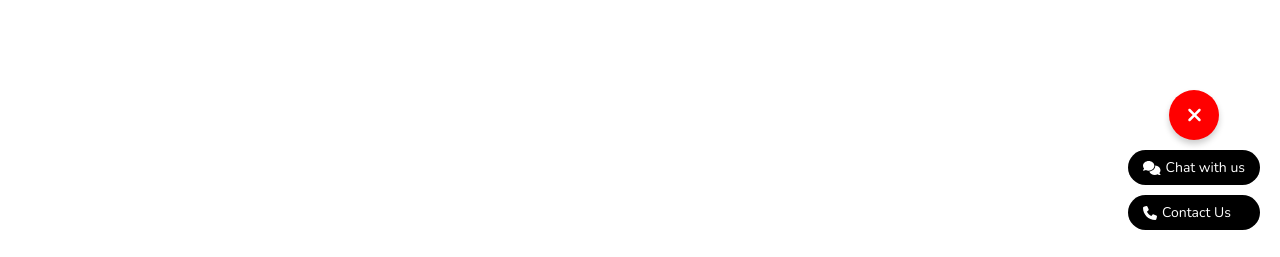
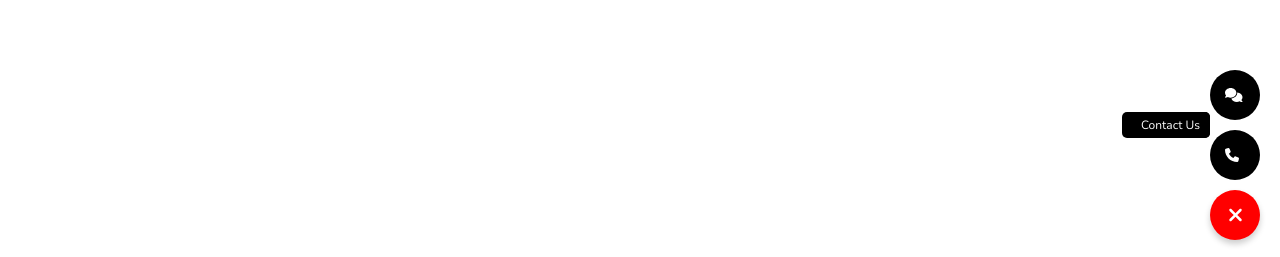
Before and after one commit to vinayakdevarebirlaopenmind/learnleaprevamp, a React (Vite) app: page /login in a window 1280 px wide. Both pictures are taken after a click on the button 1235 px from the left and 745 px from the top of the page. Shown: the part 540-797 px from the top of the page. Built offline with nearby package versions, Linux system fonts and the light colour scheme.

Commit message:
Learn leap revamp

```diff
--- a/src/components/FloatingChatbot/FloatingChatbot.css
+++ b/src/components/FloatingChatbot/FloatingChatbot.css
@@ -15,8 +15,7 @@
   border-radius: 50%;
   width: 50px;
   height: 50px;
-  margin-bottom: 10px;
-
+  margin-top: 10px;
   font-size: 20px;
   display: flex;
   align-items: center;
@@ -30,12 +29,14 @@
   background-color: darkred;
 }
 
-/* Expanding Options */
+/* Expanding Options - Fix Position */
 .floating-options {
   display: flex;
   flex-direction: column;
   gap: 10px;
-  margin-bottom: 10px;
+  position: absolute;
+  bottom: 60px; /* Moves options above the floating button */
+  right: 0;
 }
 
 .chatbot-button,
@@ -43,8 +44,10 @@
   background-color: black;
   color: white;
   border: none;
-  border-radius: 20px;
-  padding: 8px 15px;
+  border-radius: 50%;
+  width: 50px;
+  height: 50px;
+  padding: 15px;
   font-size: 14px;
   display: flex;
   align-items: center;
@@ -84,3 +87,28 @@
 .chatbot-content {
   padding: 10px;
 }
+/* Tooltip Styling */
+.tooltip {
+  visibility: hidden;
+  background-color: black;
+  color: white;
+  text-align: center;
+  padding: 5px 10px;
+  border-radius: 5px;
+  font-size: 12px;
+  position: absolute;
+  right: 100%; /* Positions the tooltip to the left */
+  top: 50%;
+  transform: translateY(-50%) translateX(-10px); /* Adjust alignment */
+  opacity: 0;
+  transition: opacity 0.3s ease, transform 0.3s ease;
+  white-space: nowrap;
+}
+
+/* Show Tooltip on Hover */
+.chatbot-button .tooltip,
+.contact-button .tooltip {
+  visibility: visible;
+  opacity: 1;
+  transform: translateY(-50%) translateX(0);
+}
--- a/src/components/FloatingChatbot/FloatingChatbot.jsx
+++ b/src/components/FloatingChatbot/FloatingChatbot.jsx
@@ -42,7 +42,8 @@ const FloatingChatbot = () => {
                 whileTap={{ scale: 0.9 }}
                 onClick={() => setShowChatbot(true)}
               >
-                <FontAwesomeIcon icon={faComments} /> Chat with us
+                <span className="tooltip">Chat with us</span>
+                <FontAwesomeIcon icon={faComments} />
               </motion.button>
 
               {/* Contact Us Button */}
@@ -51,7 +52,8 @@ const FloatingChatbot = () => {
                 whileTap={{ scale: 0.9 }}
                 onClick={() => (window.location.href = "/enquiry")}
               >
-                <FontAwesomeIcon icon={faPhone} /> Contact Us
+                <span className="tooltip">Contact Us</span>
+                <FontAwesomeIcon icon={faPhone} />
               </motion.button>
             </motion.div>
           )}
```
